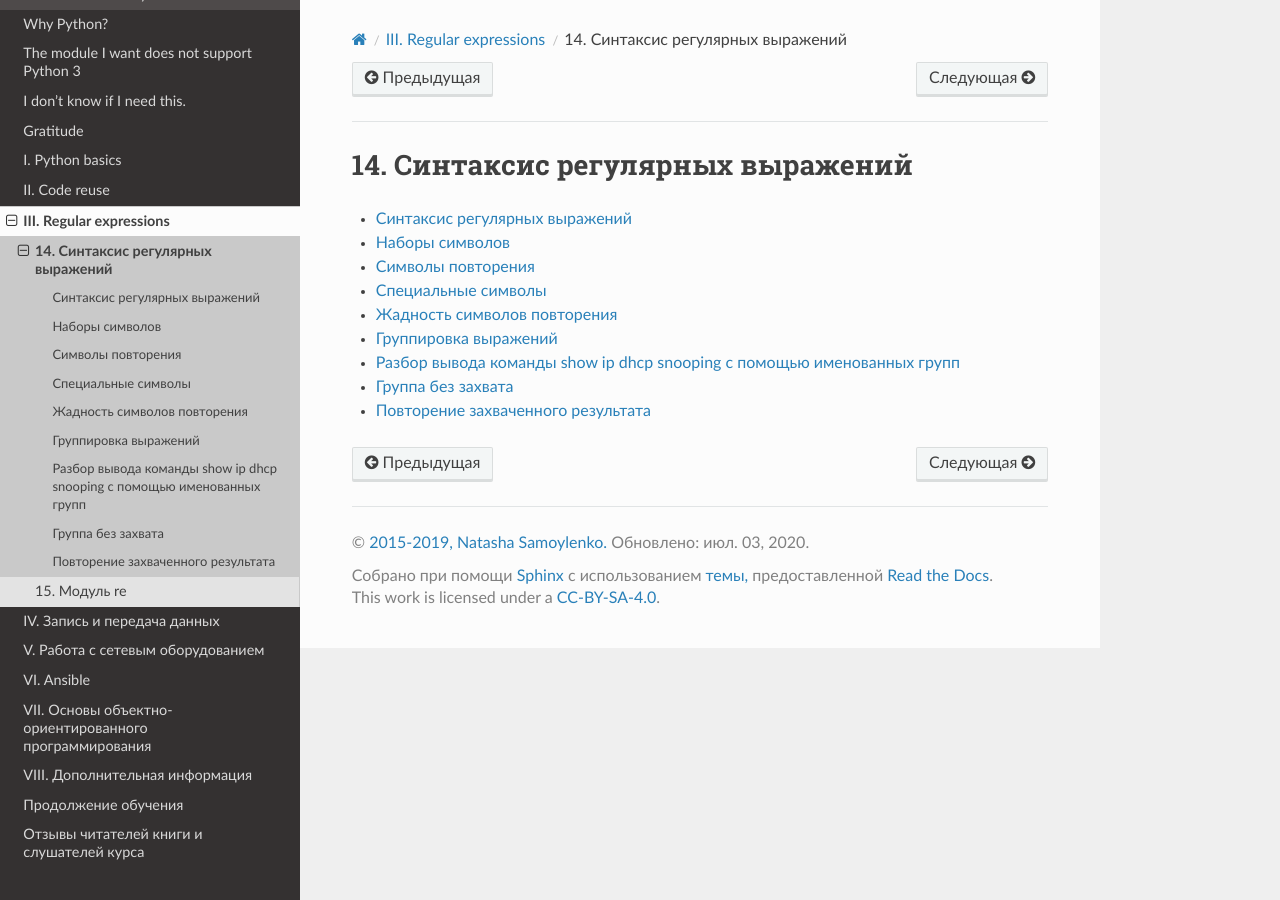
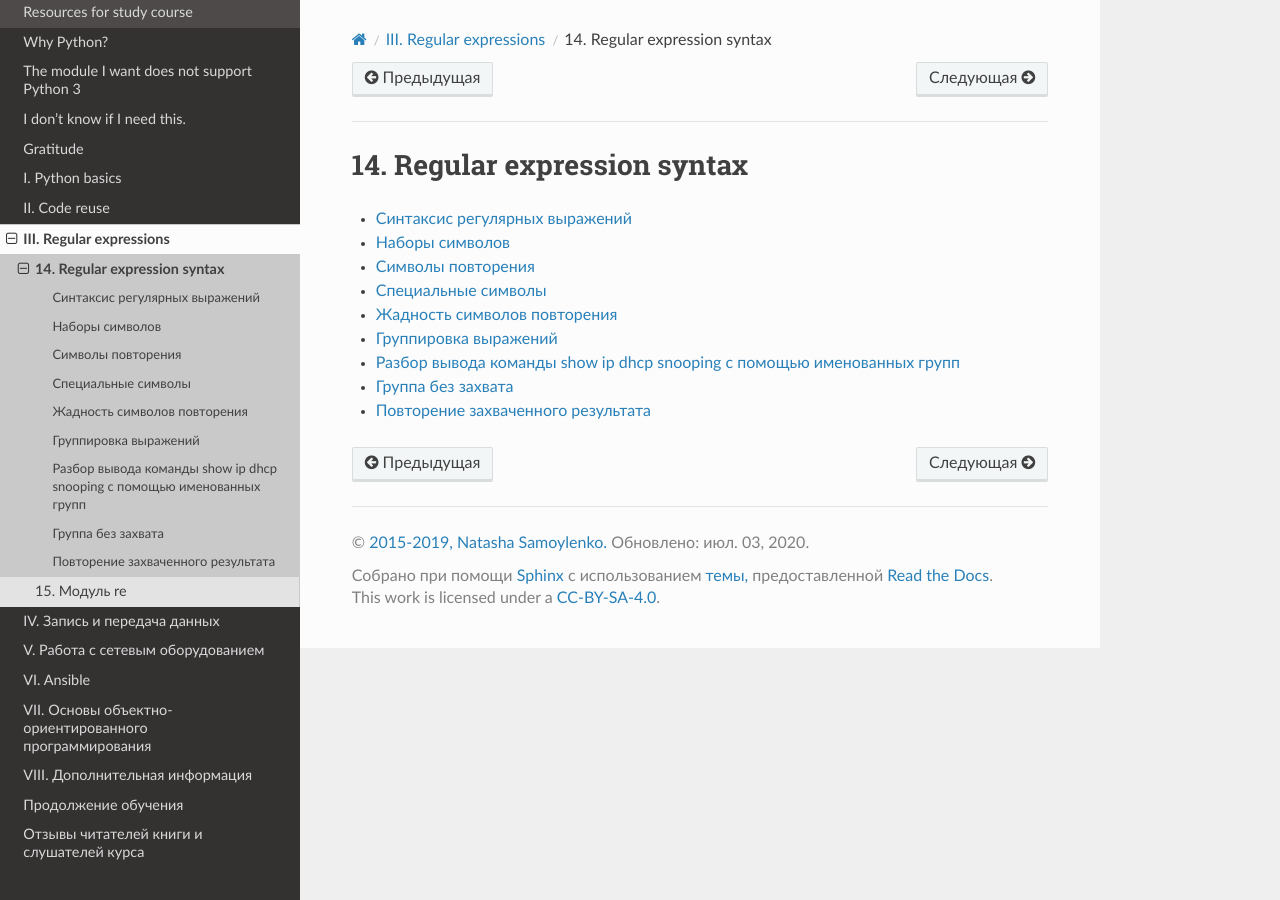
Before and after one commit to Aidar5/nattoeng, a Sphinx documentation site: the page built from docs/source/book/14_regex/index.rst, in a window 1280 px wide. Built offline with Sphinx 7.4.7 and the Read the Docs theme 2.0.0, drawn with Linux system fonts in a browser that asks for light colours; pages that are not in the unit, such as notebooks, are missing from menus.

Commit message:
Update index.rst

```diff
--- a/docs/source/book/14_regex/index.rst
+++ b/docs/source/book/14_regex/index.rst
@@ -4,7 +4,7 @@
 
 .. _regex_index:
 
-14. Синтаксис регулярных выражений
+14. Regular expression syntax
 ============================
 
 .. toctree::
```
